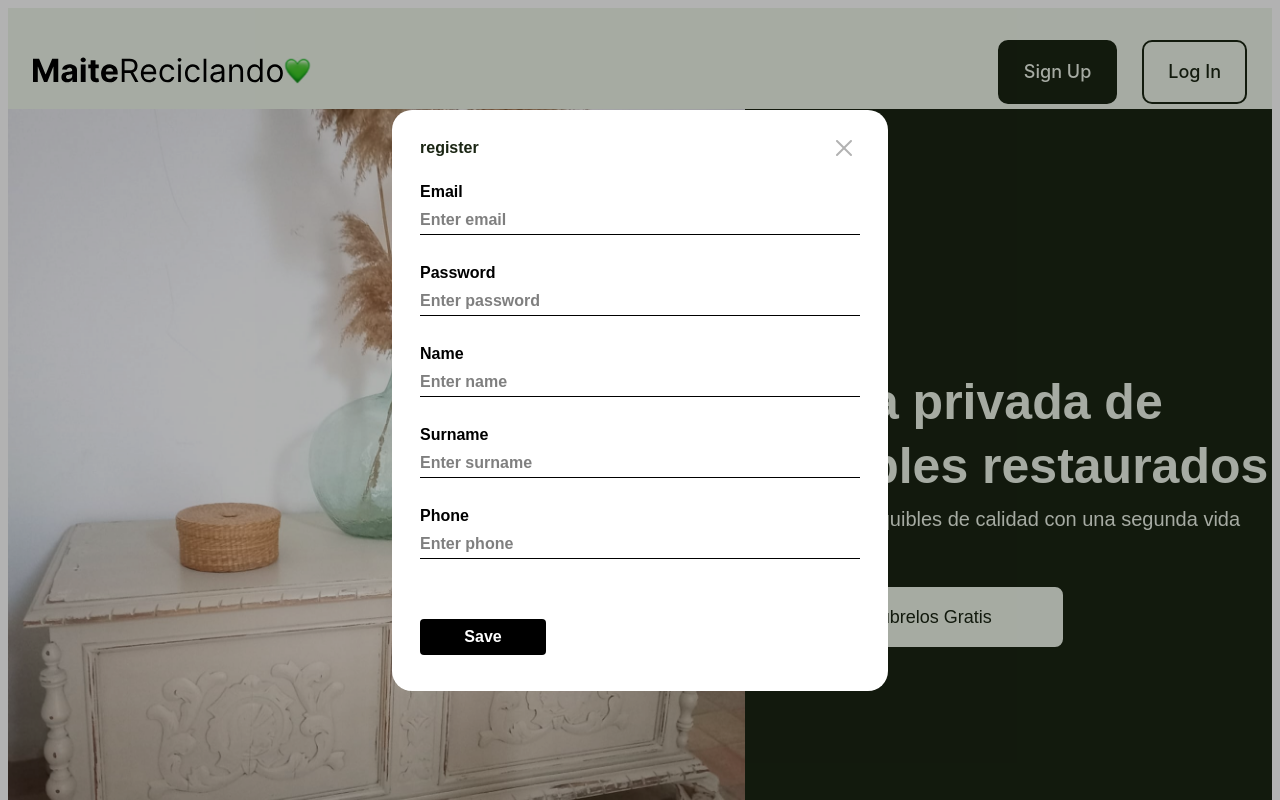
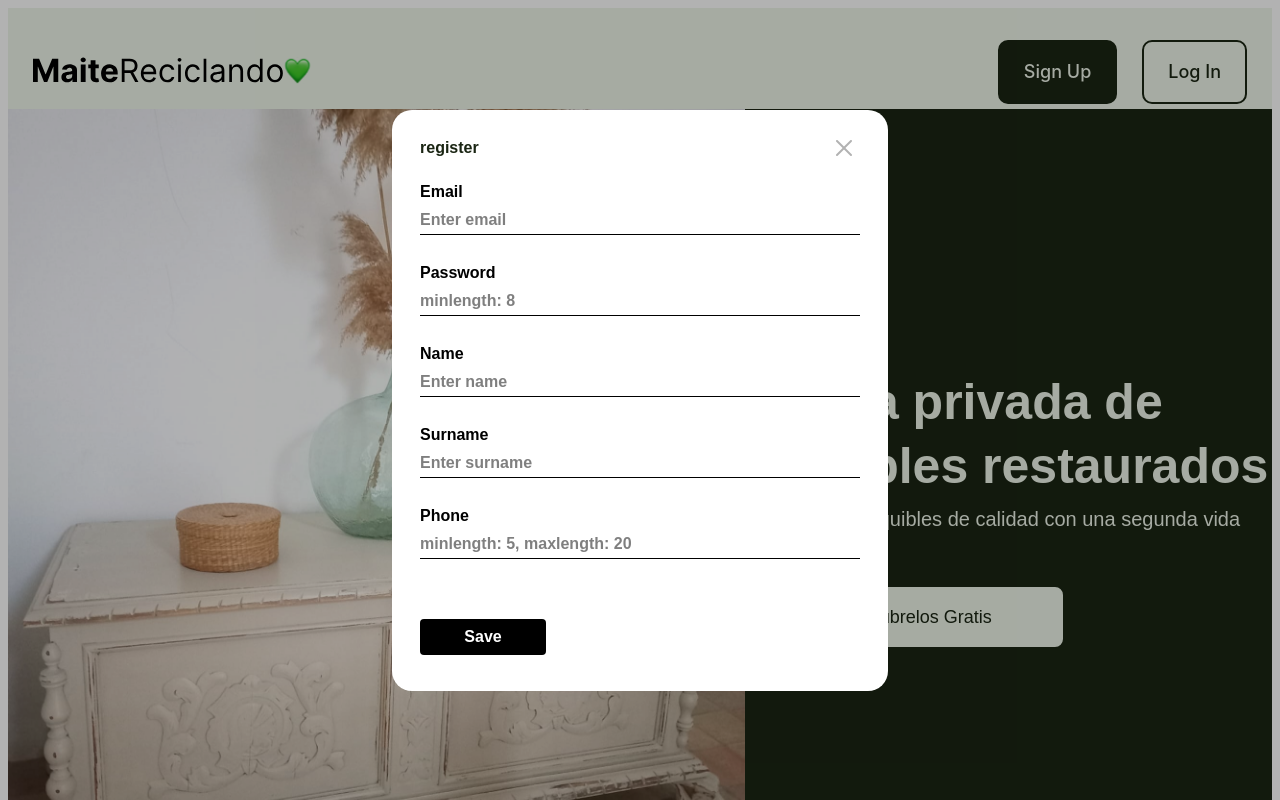
Before and after one commit to miguelgonzalezcruz/maite-react-app, a React (Create React App) app: page / in a window 1280 px wide. Both pictures are taken after a click on the button "Sign Up". Shown: the top 800 px of the page. Built offline with nearby package versions, Linux system fonts and the light colour scheme; no server answers.

Commit message:
minor changes

```diff
--- a/src/components/RegisterModal.js
+++ b/src/components/RegisterModal.js
@@ -80,7 +80,7 @@ const RegisterModal = ({
         type="password"
         name="password"
         value={password}
-        placeholder="Enter password"
+        placeholder="minlength: 8"
         onChange={handlePassword}
         required
       />
@@ -110,7 +110,7 @@ const RegisterModal = ({
         type="tel"
         name="phone"
         value={phone}
-        placeholder="Enter phone"
+        placeholder="minlength: 5, maxlength: 20"
         onChange={handlePhone}
         required
       />
```
